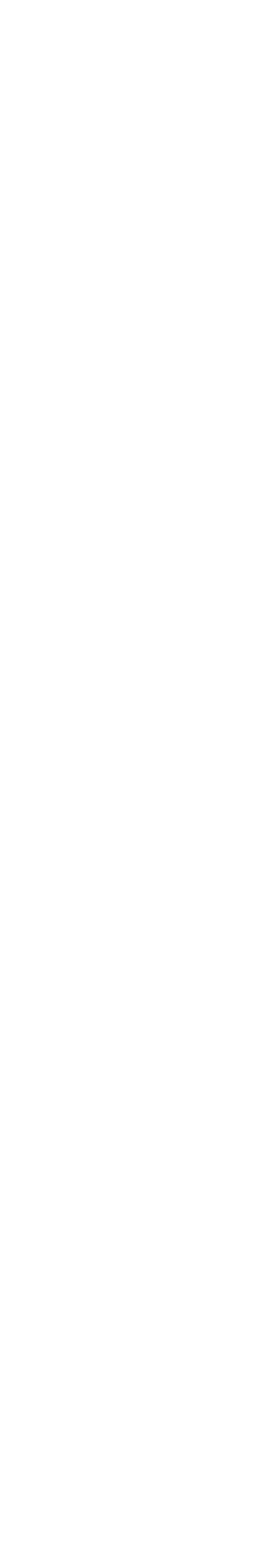
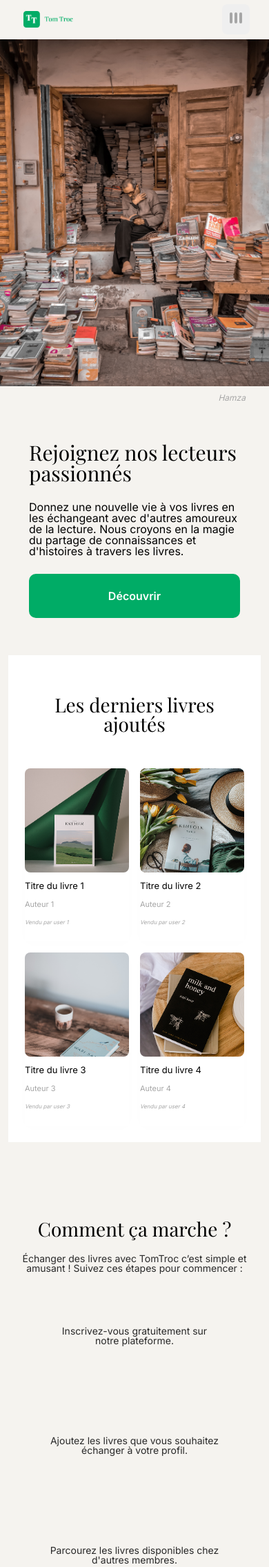
Before and after one commit to Dylan-Groux/RelationProject, a PHP site: page / in a window 390 px wide. Before the commit the part shown is empty. Shown: the top 2272 px of the page at 69% size. Before the commit the page ends 844 px from the top, so only its background shows below. Run offline with PHP 8.4, Linux system fonts and the light colour scheme.

Commit message:
feat : homepage mobile resp

```diff
--- /dev/null
+++ b/public/css/home.css
@@ -0,0 +1,377 @@
+body {
+  margin: 0;
+  padding: 0;
+  box-sizing: border-box;
+  overflow-x: hidden;
+  background-color: #F5F3EF;
+}
+
+h2 {
+  margin: 0;
+  padding: 0;
+}
+
+a {
+  text-decoration: none;
+  color: inherit;
+}
+
+.header-bar {
+  display: grid;
+  grid-template-columns: auto 1fr auto;
+  align-items: center;
+  height: 56px;
+  padding: 0 28px;
+  width: 100%;
+  box-sizing: border-box;
+  overflow-x: hidden;
+}
+
+.header-btn {
+  justify-self: start;
+  color:#A6A6A6;
+  border: none;
+  padding: 8px;
+  border-radius: 8px;
+  font-weight: bold;
+  font-size: 1rem;
+  min-width: 40px;
+}
+
+.header-title {
+  justify-self: center;
+  color: #fff;
+  font-size: 0rem;
+  letter-spacing: 1px;
+  padding: 4px 12px;
+  border-radius: 8px;
+  min-width: 0;
+  overflow: hidden;
+  text-overflow: ellipsis;
+  white-space: nowrap;
+}
+
+.header-logo {
+  justify-self: end;
+  object-fit: contain;
+  padding: 3px;
+}
+
+.start_img {
+    width: 100%;
+    height: 503px;
+    display: block;
+    margin: 1px auto;
+}
+
+.intro-section {
+    display: grid;
+    grid-template-rows: 503px 40px;
+}
+
+.author_name {
+    text-align: end;
+    font-family: 'Inter', sans-serif;
+    font-weight: 400;
+    font-style: Italic;
+    font-size: 12px;
+    line-height: 100%;
+    letter-spacing: 0%;
+    color: #A6A6A6;
+    margin-right: 34px;
+}
+
+.info-section {
+  display: flex;
+  flex-direction: column;
+  align-items: center;
+  gap: 10px;
+  padding: 42px;
+}
+
+.info-section h2 {
+    font-family: 'Playfair Display', serif;
+    font-weight: 400;
+    font-style: Regular;
+    font-size: 30px;
+    line-height: 100%;
+    letter-spacing: 0%;
+}
+
+.info-description {
+    font-family: 'Inter', sans-serif;
+    font-weight: 300;
+    font-style: Light;
+    font-size: 16px;
+    line-height: 100%;
+    letter-spacing: 0%;
+    color: #000000;
+    margin-bottom: 15px;
+}
+
+.signup-btn {
+    background: #00AC66;
+    height: 63;
+    top: 834px;
+    left: 20px;
+    opacity: 1;
+    border-radius: 10px;
+    padding-top: 22px;
+    padding-right: 38px;
+    padding-bottom: 22px;
+    padding-left: 38px;
+    width: 100%;
+    gap: 10px;
+    color: white;
+    border-color: transparent;
+    font-family: 'Inter', sans-serif;
+    font-weight: 600;
+    font-style: Semi Bold;
+    font-size: 16px;
+    line-height: 100%;
+    letter-spacing: 0%;
+    text-align: center;
+}
+
+.books-section {
+  padding: 12px;
+  margin-bottom: 65px;
+}
+
+.books-container {
+    display: grid;
+    grid-template-rows: 140px 1fr;
+    padding: 24px;
+    overflow: hidden;
+    background-color: white;
+}
+
+.books-title {
+    grid-row: 1;
+    align-self: center;
+    font-family: 'Playfair Display', serif;
+    font-weight: 400;
+    font-style: Regular;
+    font-size: 28px;
+    line-height: 100%;
+    letter-spacing: 0%;
+    text-align: center;
+    margin-bottom: 16px;
+}
+
+.books-grid {
+  grid-row: 2;
+  display: grid;
+  grid-template-columns: 1fr 1fr;
+  grid-template-rows: 1fr 1fr;
+  gap: 16px;
+  box-shadow: #00000003;
+}
+
+.book-img {
+  width: 100%;
+  height: auto;
+  object-fit: cover;
+  border-radius: 8px;
+}
+
+.book {
+    display: grid;
+    grid-template-rows: auto 30px 30px 40px;
+    box-shadow: 0px 3.2px 19.2px 0px #00000003;
+}
+
+.book .book-title {
+    font-family: 'Inter', sans-serif;
+    font-weight: 400;
+    font-style: Regular;
+    font-size: 13px;
+    line-height: 100%;
+    letter-spacing: 0%;
+}
+
+.book .book-author {
+    font-family: 'Inter', sans-serif;
+    font-weight: 400;
+    font-style: Regular;
+    font-size: 11px;
+    line-height: 100%;
+    letter-spacing: 0%;
+    color: #A6A6A6;
+}
+
+.book .book-seller {
+    font-family: 'Inter', sans-serif;
+    font-weight: 400;
+    font-style: Italic;
+    font-size: 8px;
+    line-height: 100%;
+    letter-spacing: 0%;
+    color: #A6A6A6;
+}
+
+.cta-section {
+    display: grid;
+    grid-template-rows: 50px 50px 159px 159px 159px 159px 95px;
+    padding: 24px;
+    text-align: center;
+    justify-content: center;
+    align-items: center;
+}
+
+.cta-title {
+    font-family: 'Playfair Display', serif;
+    font-weight: 400;
+    font-style: Regular;
+    font-size: 28px;
+    line-height: 100%;
+    letter-spacing: 0%;
+    text-align: center;
+}
+
+.cta-subtitle {
+  font-family: "Inter", sans-serif;
+  font-weight: 300;
+  font-style: Light;
+  font-size: 14px;
+  line-height: 100%;
+  letter-spacing: 0%;
+  text-align: center;
+  color: #292929;
+}
+
+.cta-card{
+    font-family: "Inter", sans-serif;
+    font-weight: 400;
+    font-style: Regular;
+    font-size: 14px;
+    line-height: 100%;
+    letter-spacing: 0%;
+    text-align: center;
+    color: #292929;
+}
+
+.cta-btn {
+    opacity: 1;
+    border-radius: 10px;
+    padding-top: 22px;
+    padding-right: 38px;
+    padding-bottom: 22px;
+    padding-left: 38px;
+    gap: 10px;
+    color: #00AC66;
+    font-family: 'Inter', sans-serif;
+    font-weight: 600;
+    font-size: 16px;
+    line-height: 100%;
+    letter-spacing: 0%;
+    text-align: center;
+    border: 2px solid #00AC66;
+    margin-bottom: 1%;
+}
+
+.value-section {
+    display: grid;
+    grid-template-rows: 425px 575px 1fr;
+}
+
+.value-content {
+  padding: 26px;
+  display: flex;
+  flex-direction: column;
+}
+
+.value-title {
+  font-family: "Playfair Display", serif;
+  font-weight: 400;
+  font-style: Regular;
+  font-size: 28px;
+  line-height: 100%;
+  letter-spacing: 0%;
+  margin-bottom: 25px;
+}
+
+.value-description {
+  font-family: "Inter", sans-serif;
+  font-weight: 300;
+  font-style: Light;
+  font-size: 14px;
+  line-height: 100%;
+  letter-spacing: 0%;
+  color: #292929;
+  margin-bottom: 35px;
+}
+
+.value-section .author_name {
+  text-align: start;
+}
+
+.value-img {
+  width: 100%;
+  height: 100%;
+  object-fit: cover;
+  border-radius: 8px;
+}
+
+.vectorlove-img {
+    width: 120px;
+    height: 102px;
+    justify-self: center;
+    margin-bottom: 35px;
+}
+
+
+footer {
+    color: #292929;
+    display: grid;
+    grid-template-rows: 35px 35px 35px 1fr;
+    justify-items: center;
+    align-items: center;
+    height: 200px;
+    width: 100%;
+    box-sizing: border-box;
+    text-align: center;
+    padding: 16px 0;
+    font-family: "Inter", sans-serif;
+    font-weight: 300;
+    font-style: Light;
+    font-size: 12px;
+    line-height: 100%;
+    letter-spacing: 0%;
+}
+
+/* Responsive pour desktop */
+@media (min-width: 600px) {
+  .header-bar {
+    grid-template-columns: 120px 1fr 120px;
+    height: 70px;
+    padding: 0 32px;
+  }
+  .header-btn {
+    font-size: 1.2rem;
+    padding: 12px 24px;
+    min-width: 120px;
+  }
+  .header-title {
+    font-size: 2rem;
+    padding: 8px 32px;
+  }
+  .header-logo {
+    width: 60px;
+    height: 60px;
+    padding: 5px;
+    min-width: 120px;
+  }
+
+  .books-grid {
+    grid-template-columns: 1fr;
+    grid-template-rows: repeat(4, 1fr);
+  }
+  .books-section {
+    padding: 12px;
+  }
+  .cta-section {
+    padding: 12px;
+    grid-template-rows: auto;
+  }
+}
--- a/public/index.php
+++ b/public/index.php
@@ -1,3 +1,36 @@
 <?php
 
 require_once __DIR__ . '/../vendor/autoload.php';
+require_once __DIR__ . '/../lib/Router.php';
+
+use App\Library\Route;
+
+// Récupère l'URL demandée
+$requestUri = strtok($_SERVER['REQUEST_URI'], '?');
+$requestMethod = $_SERVER['REQUEST_METHOD'];
+
+// Route pour la page d'accueil
+if ($requestUri === '/' || $requestUri === '/home') {
+    include __DIR__ . '/../src/Views/home.php';
+    exit;
+}
+
+// Route pour le CSS (fix chemin)
+if (preg_match('#^/css/(.+)$#', $requestUri, $matches)) {
+    $cssFile = __DIR__ . '/css/' . $matches[1];
+    if (file_exists($cssFile)) {
+        header('Content-Type: text/css');
+        readfile($cssFile);
+        exit;
+    } else {
+        http_response_code(404);
+        echo 'CSS not found';
+        exit;
+    }
+}
+
+// Ajoute ici d'autres routes dynamiques avec Route si besoin
+
+// 404 par défaut
+http_response_code(404);
+echo 'Page non trouvée';
--- /dev/null
+++ b/src/Views/home.php
@@ -0,0 +1,115 @@
+<?php
+?>
+<!DOCTYPE html>
+<html lang="fr">
+<head>
+    <meta charset="UTF-8">
+    <meta name="viewport" content="width=device-width, initial-scale=1.0">
+    <title>Page d'accueil</title>
+    <link rel="stylesheet" href="/Openclassroom/RELATION/public/css/home.css">
+    <link href="https://fonts.googleapis.com/css2?family=Inter:wght@400;600&display=swap" rel="stylesheet">
+    <link href="https://fonts.googleapis.com/css2?family=Playfair+Display:wght@400;600&display=swap" rel="stylesheet">
+</head>
+<body>
+    <header class="header-bar">
+        <img class="header-logo" src="/Openclassroom/RELATION/public/assets/utils/logo.png" alt="Logo" width="78px" height="24px">
+        <span class="header-title">Mon Application</span>
+        <button class="header-btn" aria-label="Menu">
+            <svg width="24" height="24" viewBox="0 0 24 24" xmlns="http://www.w3.org/2000/svg" role="img" aria-hidden="false" focusable="false">
+            <rect x="3" y="4" width="4" height="16" rx="2" fill="currentColor"/>
+            <rect x="10" y="4" width="4" height="16" rx="2" fill="currentColor"/>
+            <rect x="17" y="4" width="4" height="16" rx="2" fill="currentColor"/>
+            </svg>
+        </button>
+    </header>
+    <main class="main-content">
+        <section class="intro-section">
+            <img class="start_img" src="/Openclassroom/RELATION/public/assets/home/header.png" alt="Échange de livres" width="425px" height="503px">
+            <p class="author_name">Hamza</p>
+        </section>
+        <section class="info-section">
+            <h2 class="info-title">Rejoignez nos lecteurs passionnés </h2>
+            <p class="info-description">Donnez une nouvelle vie à vos livres en les échangeant avec d'autres amoureux de la lecture. Nous croyons en la magie du partage de connaissances et d'histoires à travers les livres. </p>
+            <button class="signup-btn">Découvrir</button>
+        </section>
+        <section class="books-section">
+            <div class="books-container">
+                <h2 class="books-title">Les derniers livres <br>ajoutés</h2>
+                <div class="books-grid">
+                    <div class="book">
+                        <img src="/Openclassroom/RELATION/public/assets/book/book1.png" class="book-img">
+                        <p class="book-title">Titre du livre 1</p>
+                        <p class="book-author">Auteur 1</p>
+                        <p class="book-seller">Vendu par user 1</p>
+                    </div>
+                    <div class="book">
+                        <img src="/Openclassroom/RELATION/public/assets/book/book2.png" class="book-img">
+                        <p class="book-title">Titre du livre 2</p>
+                        <p class="book-author">Auteur 2</p>
+                        <p class="book-seller">Vendu par user 2</p>
+                    </div>
+                    <div class="book">
+                        <img src="/Openclassroom/RELATION/public/assets/book/book3.png" class="book-img">
+                        <p class="book-title">Titre du livre 3</p>
+                        <p class="book-author">Auteur 3</p>
+                        <p class="book-seller">Vendu par user 3</p>
+                    </div>
+                    <div class="book">
+                        <img src="/Openclassroom/RELATION/public/assets/book/book4.png" class="book-img">
+                        <p class="book-title">Titre du livre 4</p>
+                        <p class="book-author">Auteur 4</p>
+                        <p class="book-seller">Vendu par user 4</p>
+                    </div>
+                </div>
+            </div>
+        </section>
+        <section class="cta-section">
+            <h2 class="cta-title">Comment ça marche ?</h2>
+            <h3 class="cta-subtitle">Échanger des livres avec TomTroc c’est simple et amusant ! Suivez ces étapes pour commencer :</h3>
+            <div class="cta-card">
+                <p>Inscrivez-vous gratuitement sur <br> notre plateforme.</p>
+            </div>
+            <div class="cta-card">
+                <p>Ajoutez les livres que vous souhaitez <br> échanger à votre profil.</p>
+            </div>
+            <div class="cta-card">
+                <p>Parcourez les livres disponibles chez <br> d'autres membres.</p>
+            </div>
+            <div class="cta-card">
+                <p>Proposez un échange et discutez avec <br> d'autres passionnés de lecture.</p>
+            </div>
+            <button class="cta-btn">Voir tous les livres</button>
+        </section>
+        <section class="value-section">
+            <img class="value-img" src="/Openclassroom/RELATION/public/assets/home/sectionbar_mobile.png" alt="Nos valeurs" width="375px" height="425px">
+            <div class="value-content">
+                <h2 class="value-title">Nos valeurs</h2>
+                <p class="value-description">
+                    Chez Tom Troc, nous mettons l'accent sur le partage, la découverte et la communauté.
+                    Nos valeurs sont ancrées dans notre passion pour les livres et notre désir de créer
+                    des liens entre les lecteurs. Nous croyons en la puissance des histoires pour rassembler
+                    les gens et inspirer des conversations enrichissantes.
+                </p>
+                <p class="value-description">
+                    Notre association a été fondée avec
+                    une conviction profonde : chaque livre mérite d'être lu et partagé.
+                </p>
+                <p class="value-description">
+                    Nous sommes passionnés
+                    par la création d'une plateforme conviviale qui permet aux lecteurs de se connecter,
+                    de partager leurs découvertes littéraires et d'échanger des livres qui attendent patiemment
+                     sur les étagères.
+                </p>
+                <p class="author_name">L'équipe Tom Troc</p>
+            </div>
+            <img class="vectorlove-img" src="/Openclassroom/RELATION/public/assets/utils/lovevector.svg" alt="Nos valeurs" width="370px" height="573px">
+        </section>
+    </main>
+    <footer>
+        <a href="#">Politique de confidentialité</a>
+        <a href="#">Mentions légales</a>
+        <p>Tom Troc©<p>
+        <img src="/Openclassroom/RELATION/public/assets/utils/smallogo.png" alt="Nos valeurs" width="22px" height="17px">
+    </footer>
+</body>
+</html>
```
Also changed, not shown: tests/Views/home.php (deleted, +0 -38 lines), public/.htaccess.
